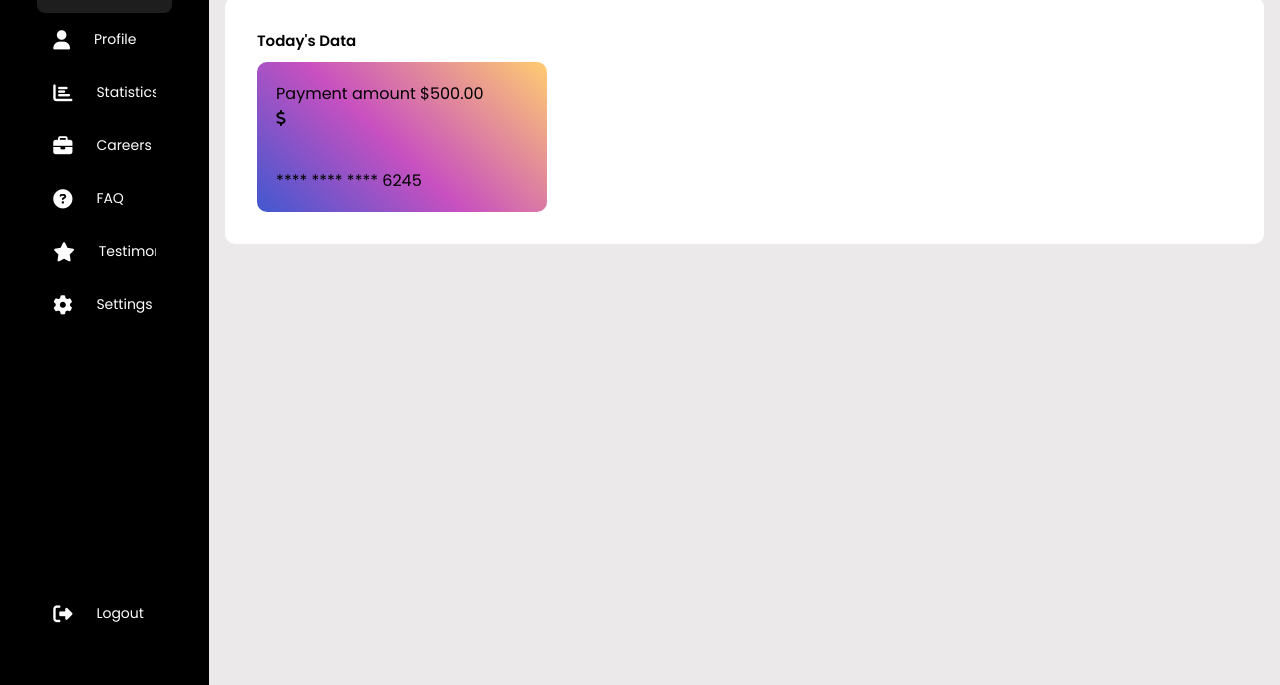
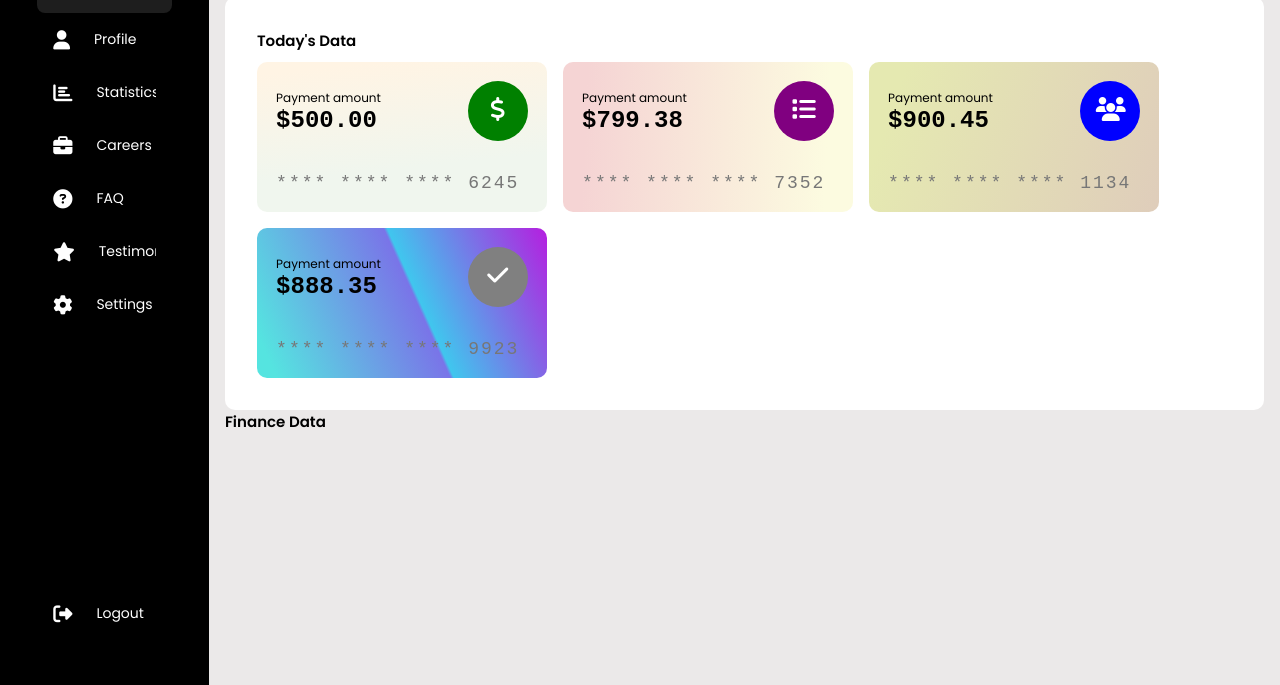
Before and after one commit to Iambenn-y/Dashboard, a plain HTML site: page index.html in a window 1280 px wide. Shown: the part 115-800 px from the top of the page. Drawn offline with Linux system fonts and the light colour scheme.

Commit message:
Another drop

```diff
--- a/index.html
+++ b/index.html
@@ -84,11 +84,45 @@
                             <span class="title">Payment amount</span>
                             <span class="amount-value">$500.00</span>
                         </div>
-                        <i class="fas fa-dollar-sign icon"></i>
+                        <i class="fas fa-dollar-sign icon green"></i>
                     </div>
-                    <span class="card-details">**** **** **** 6245</span>
+                    <span class="card-detail">**** **** **** 6245</span>
+                </div>
+                <div class="payment-card gradient1">
+                    <div class="card-header">
+                        <div class="amount">
+                            <span class="title">Payment amount</span>
+                            <span class="amount-value">$799.38</span>
+                        </div>
+                        <i class="fas fa-list icon  purple"></i>
+                    </div>
+                    <span class="card-detail">**** **** **** 7352</span>
+                </div>
+                <div class="payment-card gradient2">
+                    <div class="card-header">
+                        <div class="amount">
+                            <span class="title">Payment amount</span>
+                            <span class="amount-value">$900.45</span>
+                        </div>
+                        <i class="fas fa-users icon blue"></i>
+                    </div>
+                    <span class="card-detail">**** **** **** 1134</span>
+                </div>
+                <div class="payment-card gradient3">
+                    <div class="card-header">
+                        <div class="amount">
+                            <span class="title">Payment amount</span>
+                            <span class="amount-value">$888.35</span>
+                        </div>
+                        <i class="fa-solid fa-check icon"></i>
+                    </div>
+                    <span class="card-detail">**** **** **** 9923</span>
                 </div>
             </div>
+        </div>
+
+        <div class="tabular-wrapper">
+            <h3 class="main-title">Finance Data</h3>
         </div>
     </div>
 </body>
--- a/style.css
+++ b/style.css
@@ -48,7 +48,7 @@ body{
 }
 
 .menu li{
-    font-size: 17px;
+    font-size: 14px;
     padding: 1rem;
     border-radius: 8px;
     margin: 0 10px;
@@ -158,8 +158,7 @@ body{
 }
 
 .payment-card{
-    background-color: #4158D0;
-background-image: linear-gradient(43deg, #4158D0 0%, #C850C0 46%, #FFCC70 100%);
+    background-image: linear-gradient( 174.2deg,  rgba(255,244,228,1) 7.1%, rgba(240,246,238,1) 67.4% );
     border-radius: 10px;
     padding: 1.2rem;
     width: 290px;
@@ -173,3 +172,67 @@ background-image: linear-gradient(43deg, #4158D0 0%, #C850C0 46%, #FFCC70 100%);
 .payment-card:hover{
     transform: translateY(-5px);
 }
+
+.card-header{
+    display: flex;
+    justify-content: space-between;
+    align-items: center;
+    margin-bottom: 20px;
+}
+
+.amount{
+    display: flex;
+    flex-direction: column;
+}
+
+.title{
+    font-size: 12px;
+    font-weight: 200;
+}
+
+.amount-value{
+    font-size: 24px;
+    font-family: 'Courier New', Courier, monospace;
+    font-weight: 600;
+}
+
+.icon{
+    color: white;
+    padding: 1rem;
+    width: 60px;
+    height: 60px;
+    border-radius: 50%;
+    font-size: 1.5rem;
+    align-items: center;
+    text-align: center;
+    background-color: grey;
+}
+
+.card-detail{
+    letter-spacing: 2px;
+    font-family: 'Courier New', Courier, monospace;
+    color: #777777;
+    font-size: 18px;
+}
+
+/* Colors */
+.gradient1{
+    background-image: linear-gradient( 92.7deg,  rgba(245,212,212,1) 8.5%, rgba(252,251,224,1) 90.2% );
+}
+.gradient2{
+    background-image: linear-gradient( 109.5deg,  rgba(229,233,177,1) 11.2%, rgba(223,205,187,1) 100.2% );
+}
+.gradient3{
+    background-image: linear-gradient( 65.9deg,  rgba(85,228,224,1) 5.5%, rgba(75,68,224,0.74) 54.2%, rgba(64,198,238,1) 55.2%, rgba(177,36,224,1) 98.4% );
+}
+.purple{
+    background-color: purple
+    ;
+}
+.blue{
+    background-color: blue;
+}
+.green{
+
+    background-color: green;
+}
```
